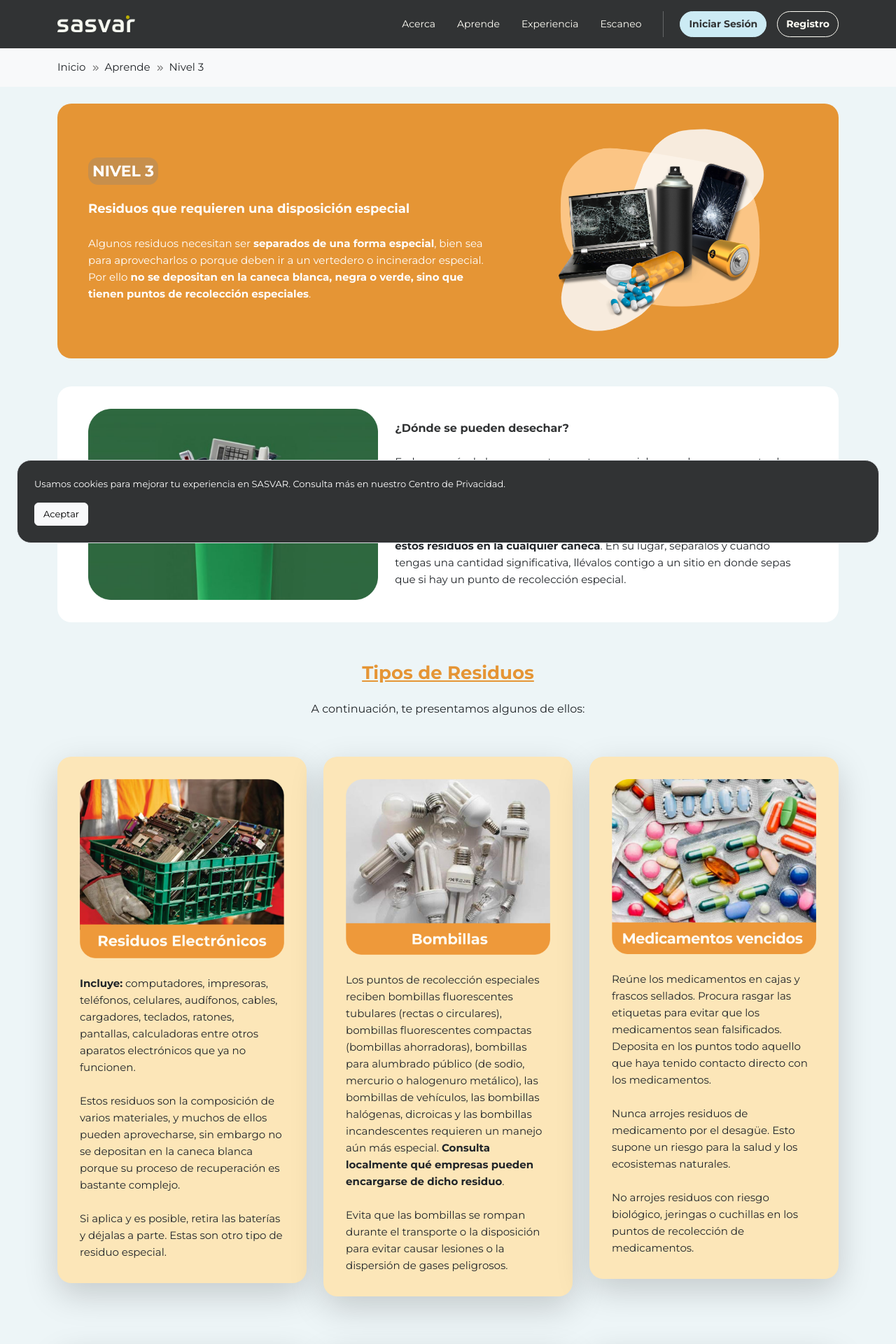
After one commit to danielgara/sasvar, a Django app: page /aprende/nivel-3 in a window 1280 px wide. The commit adds this page. Shown: the top 1920 px of the page at 70% size. Run offline with Django 4.2, Linux system fonts and the light colour scheme; some libraries are stand-ins or nearby versions.

Commit message:
imp: changes in look and feel

```diff
--- a/home/templates/home/learn/index.html
+++ b/home/templates/home/learn/index.html
@@ -65,7 +65,7 @@
         </a>
       </div>
       <div class="col-md-6 mx-auto">
-        <a style="text-decoration: none;" href="{% url 'home.learn.l1' %}">
+        <a style="text-decoration: none;" href="{% url 'home.learn.l3' %}">
           <div class="shadow-lg p-3 mb-5 bg-white rounded l-orange">
             <div class="container">
               <div class="row align-items-center">
--- /dev/null
+++ b/home/templates/home/learn/l3.html
@@ -0,0 +1,183 @@
+{% extends 'base.html' %}
+{% block content %}
+{% load static %}
+
+<div class="p-3">
+  <div class="container mt-2">
+    <div class="row text-center">
+      <div class="col-12 mx-auto">
+        <div class="p-3 learn-top-l1 sv-br-20">
+          <div class="container">
+            <div class="row align-items-center p-3">
+              <div class="col-7 col-sm-7 col-md-7 text-white text-start">
+                <b class="title-level text-start text-white rc-no-a">NIVEL 3</b></span><br /><br />
+                <b class="title-categories text-start text-white rc-no-a">Residuos que requieren
+                    una disposición especial</b></span><br /><br />
+                <span class="font-learn13">Algunos residuos necesitan ser <b>separados de una forma especial</b>, bien sea para
+                    aprovecharlos o porque deben ir a un vertedero o incinerador especial. Por ello <b>no
+                    se depositan en la caneca blanca, negra o verde, sino que tienen puntos de
+                    recolección especiales</b>.</span>
+              </div>
+              <div class="col-5 col-sm-5 col-md-5">
+                <img src="{% static 'images/learn/l3/banner.png' %}" class="img-max100 img-maxw300" alt="c1" />
+              </div>
+            </div>
+          </div>
+        </div>
+      </div>
+    </div>
+  </div>
+</div>
+
+<div class="p-3">
+  <div class="container mt-2">
+    <div class="row text-center">
+      <div class="col-12 mx-auto">
+        <div class="p-3 learn-top-white sv-br-20">
+          <div class="container">
+            <div class="row align-items-center p-3">
+              <div class="col-12 col-sm-5 col-md-5 mb-4 mb-sm-0">
+                <img src="{% static 'images/learn/l3/bin.png' %}" class="img-max100 img-maxw300 sv-border-20" alt="c1" />
+              </div>
+              <div class="col-12 col-sm-7 col-md-7 text-start">
+                <b class="text-start rc-no-a">¿Dónde se pueden desechar?</b></span><br /><br />
+                <span class="font-learn13">En la mayoría de los casos, estos puntos especiales pueden ser encontrados en centros
+                  comerciales, oficinas, supermercados, universidades, entre otros espacios públicos.</span><br /><br />
+                <span class="font-learn13">Si estás en tu hogar y no hay un punto de recolección directo, <b>no deposites estos
+                  residuos en la cualquier caneca</b>. En su lugar, sepáralos y cuando tengas una
+                  cantidad significativa, llévalos contigo a un sitio en donde sepas que si hay un punto
+                  de recolección especial.</span>
+              </div>
+            </div>
+          </div>
+        </div>
+      </div>
+    </div>
+  </div>
+</div>
+
+<div class="p-3">
+  <div class="container mt-4">
+    <div class="row text-center">
+      <div class="col-12 mx-auto">
+        <b class="title-sublevel font-orange"><u>Tipos de Residuos</u></b><br /><br />
+        A continuación, te presentamos algunos de ellos:
+      </div>
+    </div>
+  </div>
+</div>
+
+<div class="p-3">
+  <div class="container mt-4">
+    <div class="row text-center">
+      <div class="col-md-4 mx-auto">
+        <div class="shadow-lg p-3 mb-5 bg-orange-light sv-br-20">
+          <div class="container">
+            <div class="row align-items-top">
+              <div class="col-12 text-start p-3">
+                <img src="{% static 'images/learn/l3/g1.png' %}" class="img-max100" alt="c1" /><br /><br />
+                <span class="font-learn13"><b>Incluye:</b> computadores, impresoras, teléfonos, celulares, audífonos, cables, cargadores, teclados,
+                ratones, pantallas, calculadoras entre otros aparatos electrónicos que ya no funcionen.<br /><br />
+                Estos residuos son la composición de varios materiales, y muchos de ellos pueden aprovecharse,
+                sin embargo no se depositan en la caneca blanca porque su proceso de recuperación es bastante
+                complejo.<br /><br />
+                Si aplica y es posible, retira las baterías y déjalas a parte. Estas son otro tipo de residuo especial.</span>
+              </div>
+            </div>
+          </div>
+        </div>
+      </div>
+      <div class="col-md-4 mx-auto">
+        <div class="shadow-lg p-3 mb-5 bg-orange-light sv-br-20">
+          <div class="container">
+            <div class="row align-items-top">
+              <div class="col-12 text-start p-3">
+                <img src="{% static 'images/learn/l3/g2.png' %}" class="img-max100" alt="c1" /><br /><br />
+                <span class="font-learn13">Los puntos de recolección especiales reciben bombillas fluorescentes tubulares (rectas o
+                  circulares), bombillas fluorescentes compactas (bombillas ahorradoras), bombillas para alumbrado
+                  público (de sodio, mercurio o halogenuro metálico), las bombillas de vehículos, las bombillas halógenas,
+                  dicroicas y las bombillas incandescentes
+                  requieren un manejo aún más especial. <b>Consulta localmente qué empresas pueden encargarse de
+                  dicho residuo</b>.<br /><br />
+                  Evita que las bombillas se rompan durante el transporte o la disposición para evitar causar lesiones
+                  o la dispersión de gases peligrosos.</span>
+              </div>
+            </div>
+          </div>
+        </div>
+      </div>
+      <div class="col-md-4 mx-auto">
+        <div class="shadow-lg p-3 mb-5 bg-orange-light sv-br-20">
+          <div class="container">
+            <div class="row align-items-top">
+              <div class="col-12 text-start p-3">
+                <img src="{% static 'images/learn/l3/g3.png' %}" class="img-max100" alt="c1" /><br /><br />
+                <span class="font-learn13">Reúne los medicamentos en cajas y frascos sellados. Procura rasgar las etiquetas para evitar que
+                  los medicamentos sean falsificados. Deposita en los puntos todo aquello que haya tenido contacto
+                  directo con los medicamentos.<br /><br />
+                  Nunca arrojes residuos de medicamento por el desagüe. Esto supone un riesgo para la salud y los
+                  ecosistemas naturales.<br /><br />
+                  No arrojes residuos con riesgo biológico, jeringas o cuchillas en los puntos de recolección de
+                  medicamentos.</span>
+              </div>
+            </div>
+          </div>
+        </div>
+      </div>
+    </div>
+  </div>
+
+  <div class="container mt-4">
+    <div class="row text-center">
+      <div class="col-md-4 mx-auto">
+        <div class="shadow-lg p-3 mb-5 bg-orange-light sv-br-20">
+          <div class="container">
+            <div class="row align-items-top">
+              <div class="col-12 text-start p-3">
+                <img src="{% static 'images/learn/l3/g4.png' %}" class="img-max100" alt="c1" /><br /><br />
+                <span class="font-learn13"><b>Incluye:</b> tanto las baterías genéricas, como las especiales de un aparato electrónico
+                  específico.<br /><br />
+                  Las baterías se componen de materiales que si no se manejan adecuadamente, <b>pueden
+                  contaminar ecosistemas completos o generar combustiones y/o explosiones</b>.</span>
+              </div>
+            </div>
+          </div>
+        </div>
+      </div>
+      <div class="col-md-4 mx-auto">
+        <div class="shadow-lg p-3 mb-5 bg-orange-light sv-br-20">
+          <div class="container">
+            <div class="row align-items-top">
+              <div class="col-12 text-start p-3">
+                <img src="{% static 'images/learn/l3/g2.png' %}" class="img-max100" alt="c1" /><br /><br />
+                <span class="font-learn13">Existen algunos programas locales que recolectan las latas contenedoras presurizadas de lacas,
+                  pinturas, insecticidas, cosméticos, entre otros. Te invitamos a consultar si hay puntos de
+                  recolección cercanos a ti para darle un mejor manejo a estos residuos.<br /><br />
+                  Te invitamos a consultar si hay puntos de recolección cercanos a ti para darle un mejor manejo a
+                  estos residuos.
+                </span>
+              </div>
+            </div>
+          </div>
+        </div>
+      </div>
+      <div class="col-md-4 mx-auto">
+        <div class="shadow-lg p-3 mb-5 bg-orange-light sv-br-20">
+          <div class="container">
+            <div class="row align-items-top">
+              <div class="col-12 text-start p-3">
+                <img src="{% static 'images/learn/l3/g6.png' %}" class="img-max100" alt="c1" /><br /><br />
+                <span class="font-learn13">Incluye aceites usados de palma, girasol, canola, soya, oliva, coco, aguacate y ajonjolí; y aceites
+                  residuales de tocineta, chicharrón, pollo asado o frito y de atún.<br /><br />
+                  Guarda una botella plástica que vayas a desechar y en ella ve depositando los aceites residuales
+                  hasta que esta esté llena. Filtra el aceite para que no tenga residuos de alimentos.</span>
+              </div>
+            </div>
+          </div>
+        </div>
+      </div>
+    </div>
+  </div>
+</div>
+
+{% endblock content %}
--- a/home/urls.py
+++ b/home/urls.py
@@ -9,6 +9,7 @@ urlpatterns = [
     path('aprende/nivel-1/<str:name>', views.l1_sublevel, name='home.learn.l1.sublevel'),
     path('aprende/nivel-2', views.l2, name='home.learn.l2'),
     path('aprende/nivel-2/<str:name>', views.l2_sublevel, name='home.learn.l2.sublevel'),
+    path('aprende/nivel-3', views.l3, name='home.learn.l3'),
     path('encuentra', views.locate, name='home.locate'),
     path('experiencia', views.experience, name='home.experience'),
 ]
--- a/home/views.py
+++ b/home/views.py
@@ -49,6 +49,16 @@ def l2(request):
     return render(request, 'home/learn/l2.html', {"viewData": viewData})
 
 
+def l3(request):
+    viewData = {}
+    viewData["title"] = "Nivel 3"
+    viewData["breadcrumbItems"] = [
+        {"name": "Inicio", "route": "home.index"},
+        {"name": "Aprende", "route": "home.learn"},
+        {"name": "Nivel 3", "route": "home.learn.l3"},
+    ]
+    return render(request, 'home/learn/l3.html', {"viewData": viewData})
+
 def l1_sublevel(request, name):
     viewData = {}
     viewData["title"] = name.capitalize()
--- a/recycling/static/css/style.css
+++ b/recycling/static/css/style.css
@@ -155,6 +155,10 @@ body {
     background-color: mediumturquoise;
 }
 
+.bg-orange-light{
+    background-color: #FCE6B8;
+}
+
 .table-center th, .table-center td{
     text-align: center;
     vertical-align: middle !important;
@@ -174,7 +178,7 @@ body {
 }
 
 .font-green{
-    color:#98e465;
+    color:#96CA4E;
 }
 
 .font-24{
```
Also changed, not shown: home/templates/home/index.html (+20 -30 lines), recycling/static/images/home/acumula.png (added), recycling/static/images/home/aprende.png (added), recycling/static/images/home/encuentra.png (added), recycling/static/images/home/escanea.png (added), recycling/static/images/home/revisa.png (added), recycling/static/images/image.png (added), recycling/static/images/learn/l3/banner.png (added), recycling/static/images/learn/l3/bin.png (added), recycling/static/images/learn/l3/g1.png (added), recycling/static/images/learn/l3/g2.png (added), recycling/static/images/learn/l3/g3.png (added), recycling/static/images/learn/l3/g4.png (added), recycling/static/images/learn/l3/g6.png (added).
